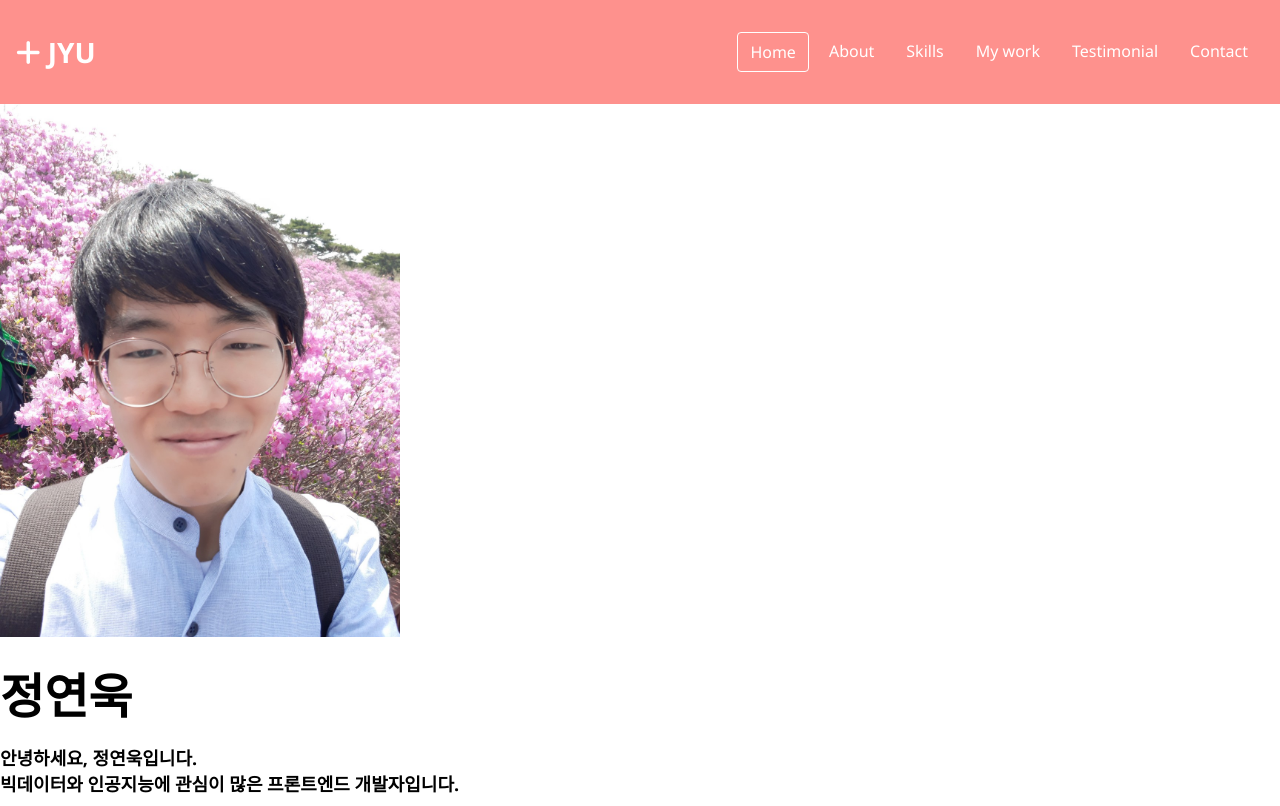
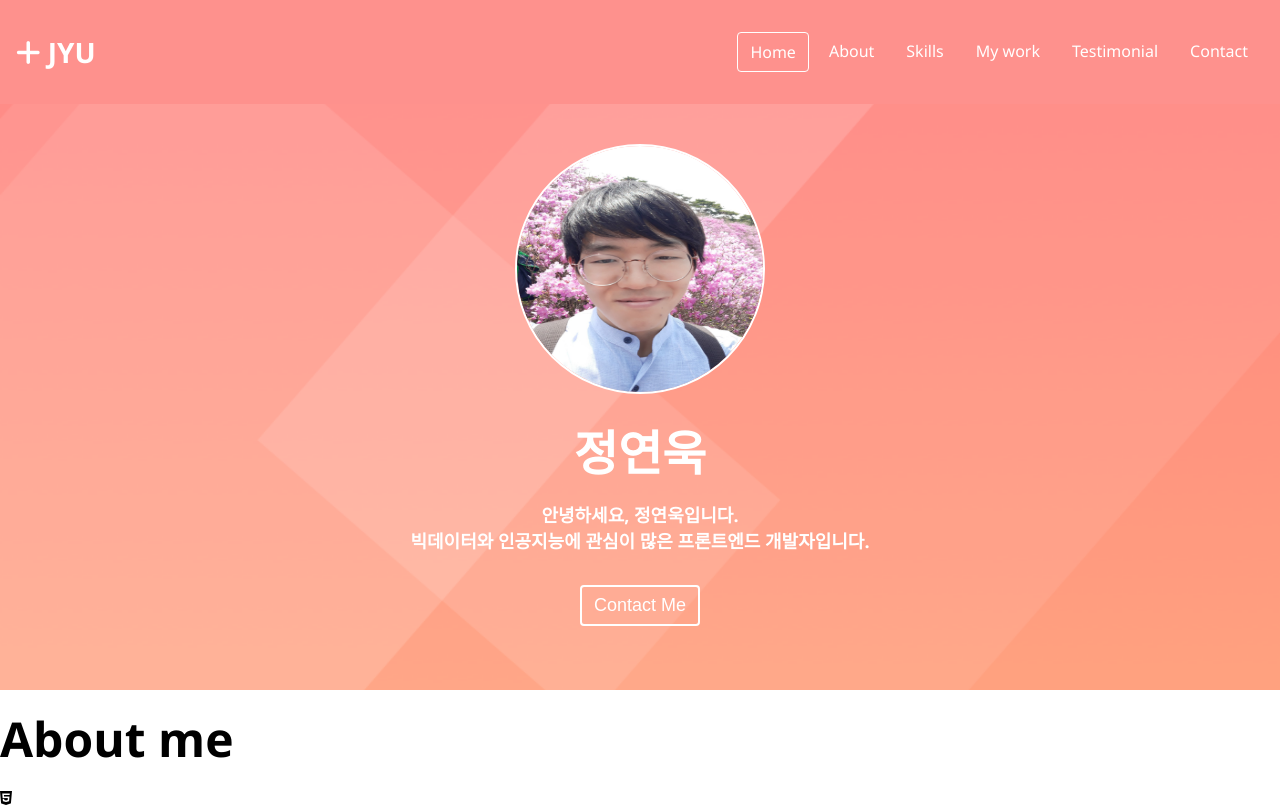
Before and after one commit to cermen/portfolio, a plain HTML site: page index.html in a window 1280 px wide. Shown: the top 806 px of the page. Drawn offline with Linux system fonts and the light colour scheme; a script that the page names is missing.

Commit message:
CSS: home

```diff
--- a/index.html
+++ b/index.html
@@ -56,6 +56,7 @@
                 안녕하세요, 정연욱입니다.<br />
                 빅데이터와 인공지능에 관심이 많은 프론트엔드 개발자입니다.
             </h2>
+            <button class="home__contact">Contact Me</button>
         </section>
 
         <!-- About -->
--- a/style.css
+++ b/style.css
@@ -55,6 +55,13 @@ a {
 ul {
     list-style: none;
     padding-left: 0;
+}
+
+button {
+    background-color: transparent;
+    cursor: pointer;
+    border: none;
+    outline: none;
 }
 
 h1 {
@@ -118,3 +125,32 @@ p {
     background-color: var(--color-dark-pink);
     border-radius: var(--size-border-radius);
 }
+
+/* Home */
+#home {
+    background: url("imgs/home_background.png") center/cover no-repeat;
+    padding: 40px;
+    text-align: center;
+}
+
+.home__avatar {
+    width: 250px;
+    height: 250px;
+    border-radius: 50%;
+    border: 2px solid var(--color-white);
+}
+
+.home__title,
+.home__description {
+    color: var(--color-white);
+}
+
+.home__contact {
+    color: var(--color-white);
+    font-size : var(--font-regular);
+    font-weight: var(--weight-regular);
+    margin: 24px;
+    padding: 8px 12px;
+    border: 2px solid var(--color-white);
+    border-radius: var(--size-border-radius);
+}
```
Also changed, not shown: imgs/home_background.png (added).
